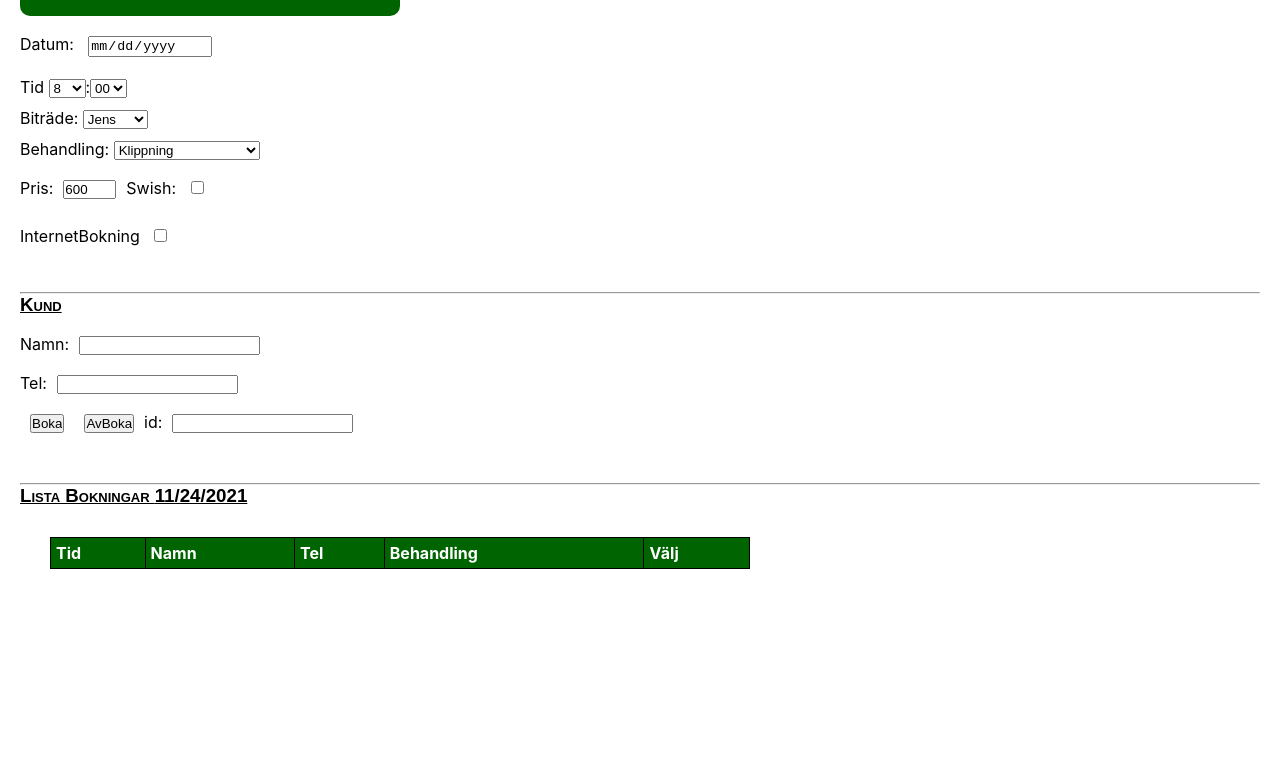
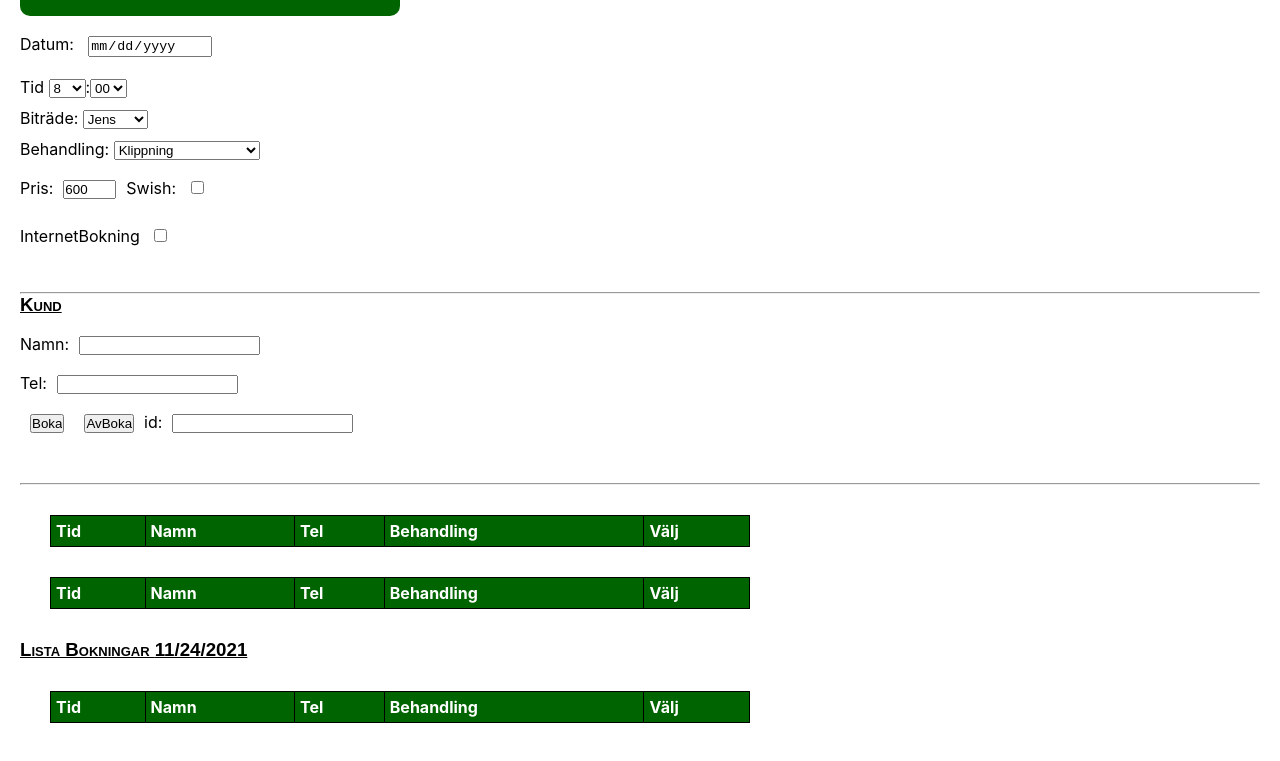
Before and after one commit to jelu000/bokingcomponent, a React (Create React App) app: page / in a window 1280 px wide. Shown: the part 436-1197 px from the top of the page. Before the commit the page ends 1055 px from the top, so only its background shows below. Built offline with nearby package versions, Linux system fonts and the light colour scheme.

Commit message:
Börjat delat up tabeller för varje biträde

```diff
--- a/src/components/JlBokingComp.js
+++ b/src/components/JlBokingComp.js
@@ -374,6 +374,60 @@ handleAssistentClick = (evt) => {
 
 }//end of valdBokingEvt(evt)----------------------------------------------------
 
+//createBokingTables() -För bokningsTable till varje assistent-----------------------------------------------------------
+createBokingTables(){
+  let t_assistents = this.state.assistents;
+  let t_this_daybokings = this.state.state_vald_dag_arraybokningar;
+
+  //t_assistents.forEach( (t_assis) => {
+
+      //t_this_daybokings.forEach( (t_dayboking) => {
+
+        //console.log(`boking = ${JSON.stringify(t_dayboking)}`);
+
+        //if (t_dayboking.t_assistent === t_assis){
+          //console.log(`boking = ${JSON.stringify(t_dayboking)}`);
+        //}
+
+      //});
+
+  //});
+
+  /*
+  let t_array_table = t_assistents.map( (t_assis) => { return t_this_daybokings.filter( (t_dayboking) => {
+      if (t_assistents===t_dayboking.t_assistent)
+        return t_dayboking;
+    });
+  });
+  */
+
+    let t_array_table = t_assistents.map( (t_assis) => {
+
+      let t_new_boking_array = [];
+
+      for(let i=0; i<t_this_daybokings.length; i++) {
+
+        //console.log(`innerloop ${i} : assis ${t_this_daybokings[i].t_assistent}`);
+        if (t_assis === t_this_daybokings[i].t_assistent){
+          console.log(`${JSON.stringify(t_this_daybokings[i].t_assistent)}  = ${JSON.stringify(t_assis)} :: ${t_assis === t_this_daybokings[i].t_assistent} `);
+          //console.log(`${i}: Bokingobject= ${JSON.stringify(t_bokning)} `)
+          t_new_boking_array.push(t_this_daybokings[i]);
+
+        }
+      }//end of for loop
+      return t_new_boking_array;
+      //t_array_table.push(t_new_boking_array);
+    });//end of map()
+
+     console.log(`t_table = ${ JSON.stringify(t_array_table) }  LENGTH ${t_array_table.length}`);
+
+     //let T_BokingTable = BokingTable  valdBokingEvt={this.valdBokingEvt} bokningsarray={this.state.state_vald_dag_arraybokningar}
+
+  return t_array_table;
+}
+ //end of createBokingTables---------------------------------------------------------------
+
+
   //render()-------------------------------------------------------------------------------------------------
   render () {
 
@@ -382,6 +436,15 @@ handleAssistentClick = (evt) => {
     if (this.state.state_bokningskoll !== ""){
       bokningskoll_div = <div className="innerdivs"><p id="bokningskoll">{this.state.state_bokningskoll}</p></div>
     }
+
+    let t_bokingtable_data = this.createBokingTables();
+
+    let t_jsx_tables = t_bokingtable_data.map( (assis_table) => {
+
+      return <BokingTable  valdBokingEvt={this.valdBokingEvt} bokningsarray={assis_table} / >
+
+    });
+
 
     return (
       <div className="MainBokingDiv">
@@ -431,9 +494,19 @@ handleAssistentClick = (evt) => {
 
 
           <hr/>
+
+            {/*this.createBokingTables()*/
+             t_jsx_tables
+            }
+
+
           <h3>Lista Bokningar {this.state.valtDatumTextfelt}</h3>
 
            <BokingTable  valdBokingEvt={this.valdBokingEvt} bokningsarray={this.state.state_vald_dag_arraybokningar} / >
+
+           <div>
+
+           </div>
 
       </div>
     )
```
